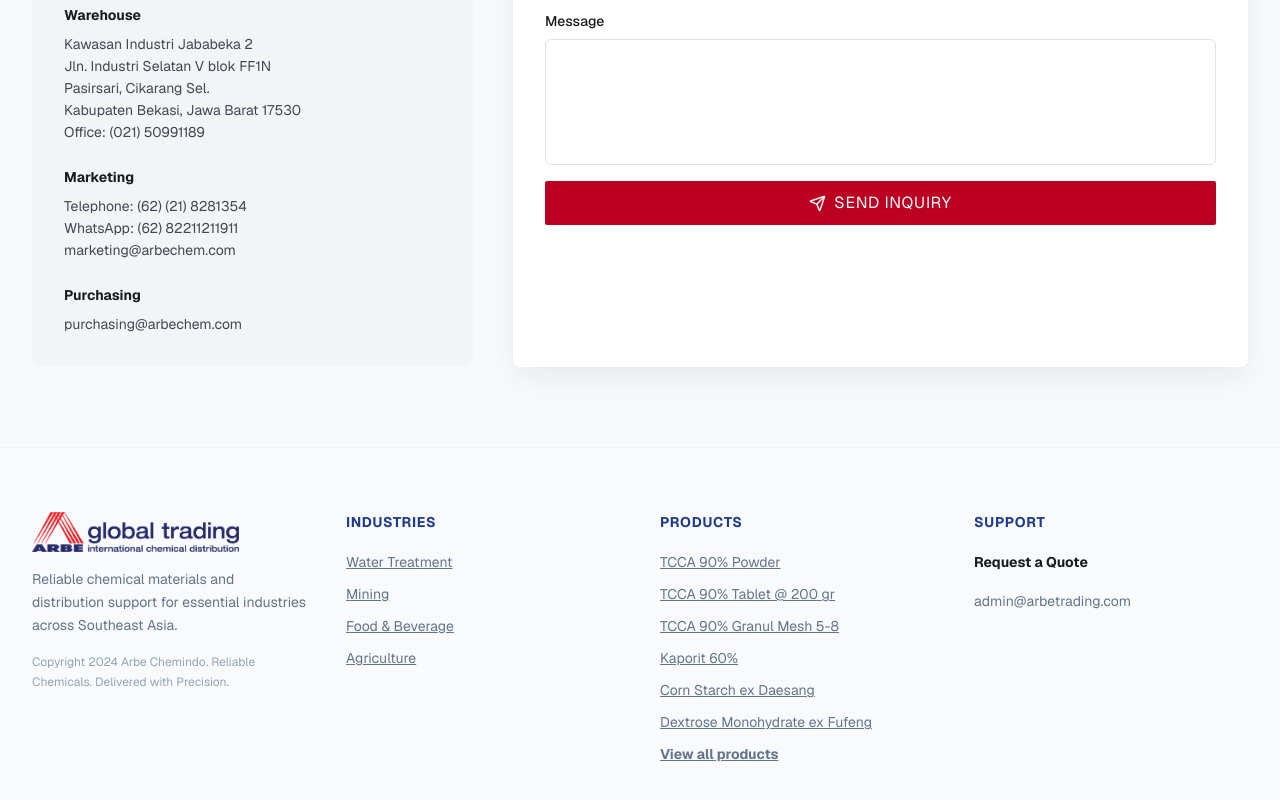
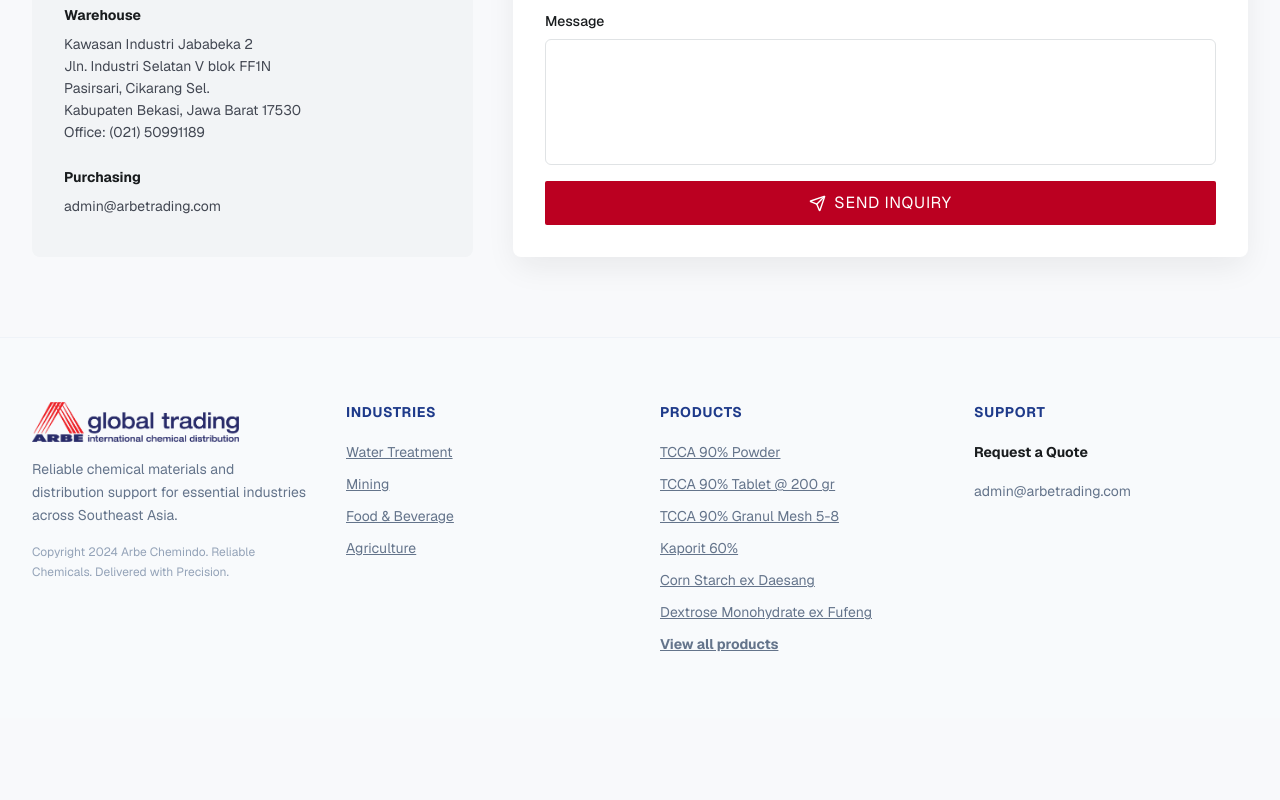
Before and after one commit to persadaramiiza/agt-website, a Next.js app: page /contact in a window 1280 px wide. Shown: the part 870-1670 px from the top of the page. After the commit the page ends 1588 px from the top, so only its background shows below. Built offline with nearby package versions, Linux system fonts and the light colour scheme.

Commit message:
Update contact sidebar email

```diff
--- a/src/app/contact/page.tsx
+++ b/src/app/contact/page.tsx
@@ -71,18 +71,8 @@ export default async function ContactPage({ searchParams }: ContactPageProps) {
               </p>
             </div>
             <div>
-              <p className="font-bold text-foreground">Marketing</p>
-              <p className="mt-2 leading-[22px]">
-                Telephone: (62) (21) 8281354
-                <br />
-                WhatsApp: (62) 82211211911
-                <br />
-                marketing@arbechem.com
-              </p>
-            </div>
-            <div>
               <p className="font-bold text-foreground">Purchasing</p>
-              <p className="mt-2 leading-[22px]">purchasing@arbechem.com</p>
+              <p className="mt-2 leading-[22px]">admin@arbetrading.com</p>
             </div>
           </div>
         </aside>
```
